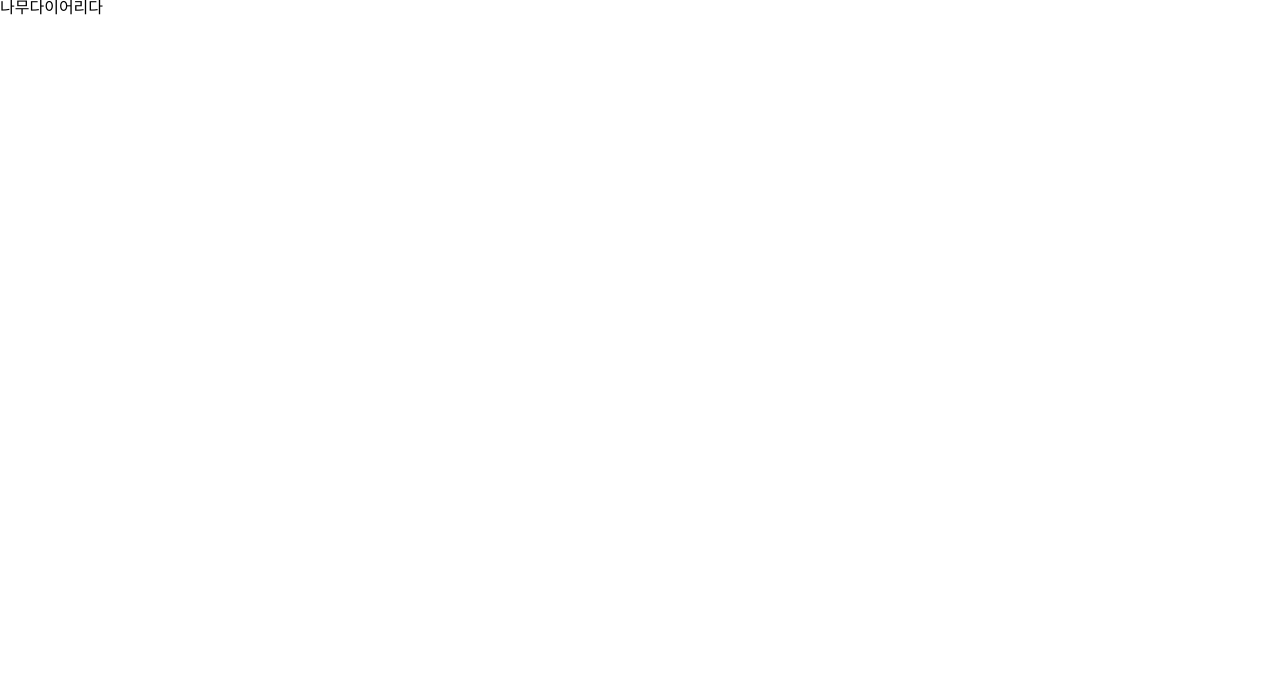
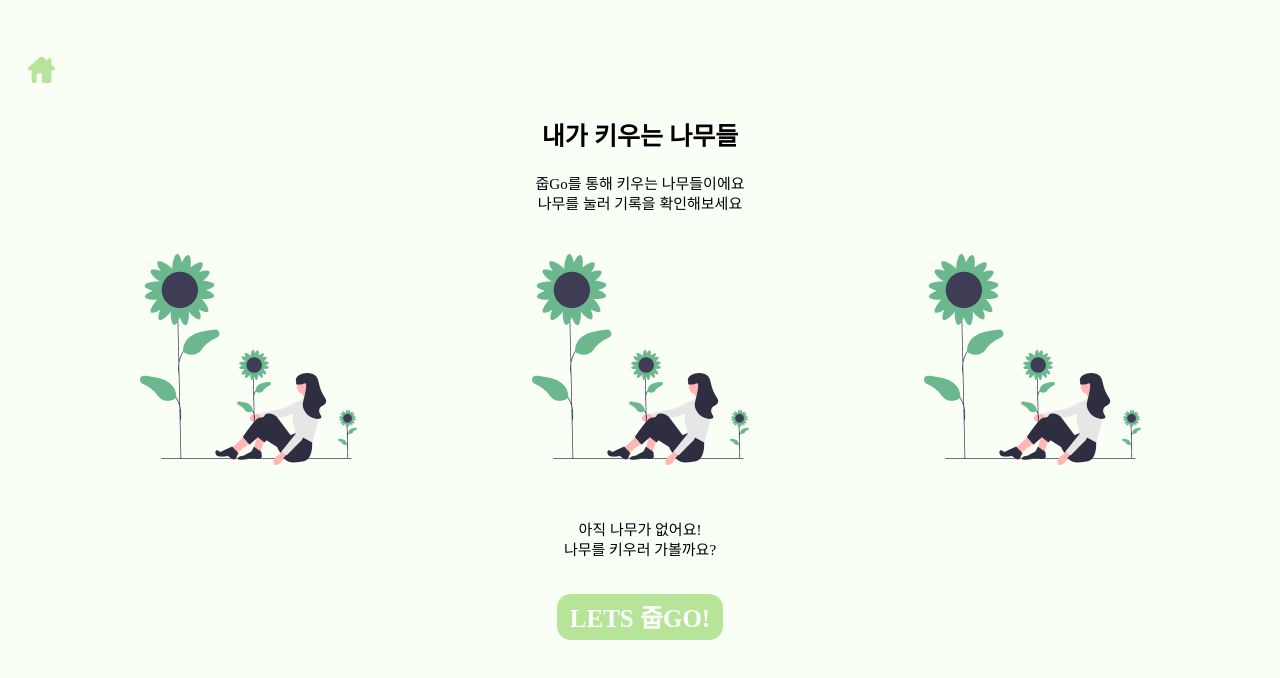
Before and after one commit to JupGo/frontend, a React (Create React App) app: page /treediary in a window 1280 px wide. Shown: the top 678 px of the page. Built offline with nearby package versions, Linux system fonts and the light colour scheme.

Commit message:
[feat] 나무가 없을 때 diary 뷰 완성

```diff
--- a/src/pages/TreeDiary.tsx
+++ b/src/pages/TreeDiary.tsx
@@ -1,7 +1,122 @@
 import React from 'react';
+import styled from 'styled-components';
+
+// import noTreeImage from '../asset/image/BgTreeDiaryEmpty.png';
+import Router from '../components/common/Router';
 
 const TreeDiary = () => {
-  return <div>나무다이어리다</div>;
+  return (
+    <StRoot>
+      <StTopBar>
+        <StHomeButton type="button">
+          <StHomeButtonImage src="../IcHome.png" alt="home" />
+        </StHomeButton>
+      </StTopBar>
+      <StContent>
+        <StTitleContainer>
+          <StTitle>내가 키우는 나무들</StTitle>
+          <StSubTitle>
+            줍Go를 통해 키우는 나무들이에요
+            <br />
+            나무를 눌러 기록을 확인해보세요
+          </StSubTitle>
+        </StTitleContainer>
+        <StNoTreeLabel>
+          아직 나무가 없어요!
+          <br />
+          나무를 키우러 가볼까요?
+        </StNoTreeLabel>
+        <StJupGoButton type="button">LETS 줍GO!</StJupGoButton>
+      </StContent>
+    </StRoot>
+  );
 };
 
+const StRoot = styled.div`
+  width: 100vw;
+  height: 100vh;
+  flex-direction: column;
+  background-image: url('../BgTreeDiaryEmpty.png');
+  background-position: center;
+  position: relative;
+  padding-top: 53px;
+`;
+
+const StTopBar = styled.section`
+  width: 100%;
+  display: flex;
+  align-items: center;
+  border: 0;
+  padding-left: 25px;
+`;
+
+const StHomeButton = styled.button`
+  background-color: transparent;
+  padding: 3px;
+  border: none;
+`;
+
+const StHomeButtonImage = styled.img`
+  width: 27px;
+  height: 27px;
+`;
+
+const StContent = styled.section`
+  display: flex;
+  flex-direction: column;
+  align-items: center;
+  padding-top: 47px;
+`;
+
+const StTitleContainer = styled.div`
+  display: flex;
+  flex-direction: column;
+  position: absolute;
+  top: 15%;
+  gap: 10px;
+`;
+
+const StTitle = styled.div`
+  font-weight: 700;
+  font-size: 25px;
+  line-height: 34px;
+  text-align: center;
+`;
+
+const StSubTitle = styled.div`
+  font-weight: 400;
+  font-size: 15px;
+  line-height: 20px;
+  text-align: center;
+  margin-top: 10px;
+`;
+
+const StNoTreeLabel = styled.div`
+  position: absolute;
+  bottom: 30%;
+  font-weight: 400;
+  font-size: 15px;
+  line-height: 20px;
+  text-align: center;
+`;
+
+const StJupGoButton = styled.button`
+  width: 166px;
+  height: 46px;
+  position: absolute;
+  bottom: 20%;
+  background-color: #b6e599;
+  color: white;
+  border: none;
+  border-radius: 14px;
+  font-weight: 700;
+  font-size: 25px;
+  line-height: 34px;
+  display: flex;
+  justify-content: center;
+  align-items: center;
+  text-align: center;
+  padding-top: 5px;
+`;
+
 export default TreeDiary;
```
Also changed, not shown: public/BgTreeDiaryEmpty.png (renamed from src/asset/image/BgTreeDiaryEmpty.png), public/IcHome.png (added).
